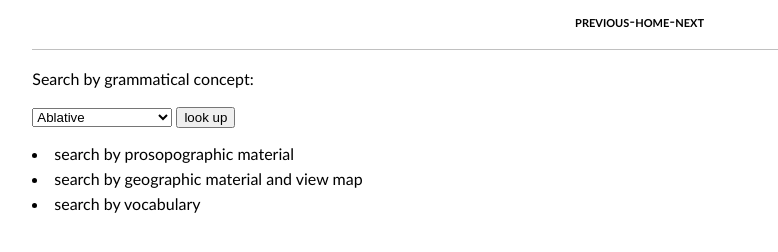
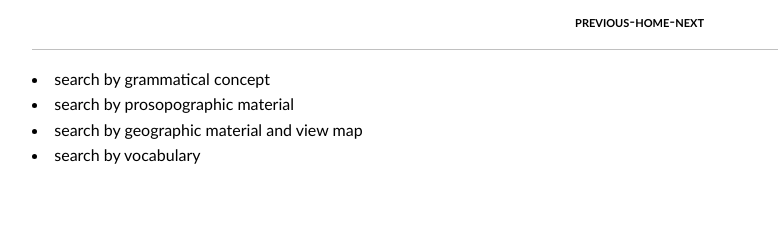
Before and after one commit to mpwhit14/mpwhit14.github.io, a plain HTML site: page search.html in a window 1280 px wide. Shown: the part 130-382 px from the top of the page, without its empty margins (9-787 px from the left). Drawn offline with Linux system fonts and the light colour scheme.

Commit message:
Update search.html

```diff
--- a/search.html
+++ b/search.html
@@ -12,44 +12,7 @@
 	</header>
 
 	<article role="main">
-	<p>Search by grammatical concept:
-		<form action="cats">
-			<select name="category">
-				<option value="urn:cite:hclat:category.ablative">Ablative</option>
-          			<option value="urn:cite:hclat:category.accusative">Accusative</option>
-          			<option value="urn:cite:hclat:category.active">Active voice</option>
-          			<option value="urn:cite:hclat:category.adjective">Adjective</option>
-          			<option value="urn:cite:hclat:category.adverb">Adverb</option>
-          			<option value="urn:cite:hclat:category.dative">Dative</option>
-          			<option value="urn:cite:hclat:category.decl5">Fifth declension</option>
-          			<option value="urn:cite:hclat:category.conj1">First conjugation</option>
-          			<option value="urn:cite:hclat:category.decl1">First declension</option>
-          			<option value="urn:cite:hclat:category.conj4">Fourth conjugation</option>
-          			<option value="urn:cite:hclat:category.decl4">Fourth declension</option>
-          			<option value="urn:cite:hclat:category.future">Future tense</option>
-          			<option value="urn:cite:hclat:category.genitive">Genitive</option>
-          			<option value="urn:cite:hclat:category.imperative">Imperative mood</option>
-          			<option value="urn:cite:hclat:category.imperfect">Imperfect tense</option>
-          			<option value="urn:cite:hclat:category.indicative">Indicative mood</option>
-          			<option value="urn:cite:hclat:category.infinitive">Infinitive</option>
-          			<option value="urn:cite:hclat:category.irregular">Irregular verb</option>
-          			<option value="urn:cite:hclat:category.nominative">Nominative</option>
-          			<option value="urn:cite:hclat:category.participle">Participle</option>
-          			<option value="urn:cite:hclat:category.passive">Passive voice</option>
-          			<option value="urn:cite:hclat:category.perfect">Perfect tense</option>
-          			<option value="urn:cite:hclat:category.pluperfect">Pluperfect tense</option>
-          			<option value="urn:cite:hclat:category.present">Present tense</option>
-          			<option value="urn:cite:hclat:category.pronoun">Pronoun</option>
-          			<option value="urn:cite:hclat:category.conj2">Second conjugation</option>
-          			<option value="urn:cite:hclat:category.decl2">Second declension</option>
-          			<option value="urn:cite:hclat:category.clause">Subjunctive clause</option>
-          			<option value="urn:cite:hclat:category.subjunctive">Subjunctive mood</option>
-          			<option value="urn:cite:hclat:category.conj3">Third conjugation</option>
-          			<option value="urn:cite:hclat:category.decl3">Third declension</option>
-          			<option value="urn:cite:hclat:category.vocative">Vocative</option>
-			</select>
-			<input type="submit" value="look up" />
-		</form></p>
+	<li>search by grammatical concept</li>
 	<li>search by prosopographic material</li>
 	<li>search by geographic material and view map</li>
 	<li>search by vocabulary</li>
```
